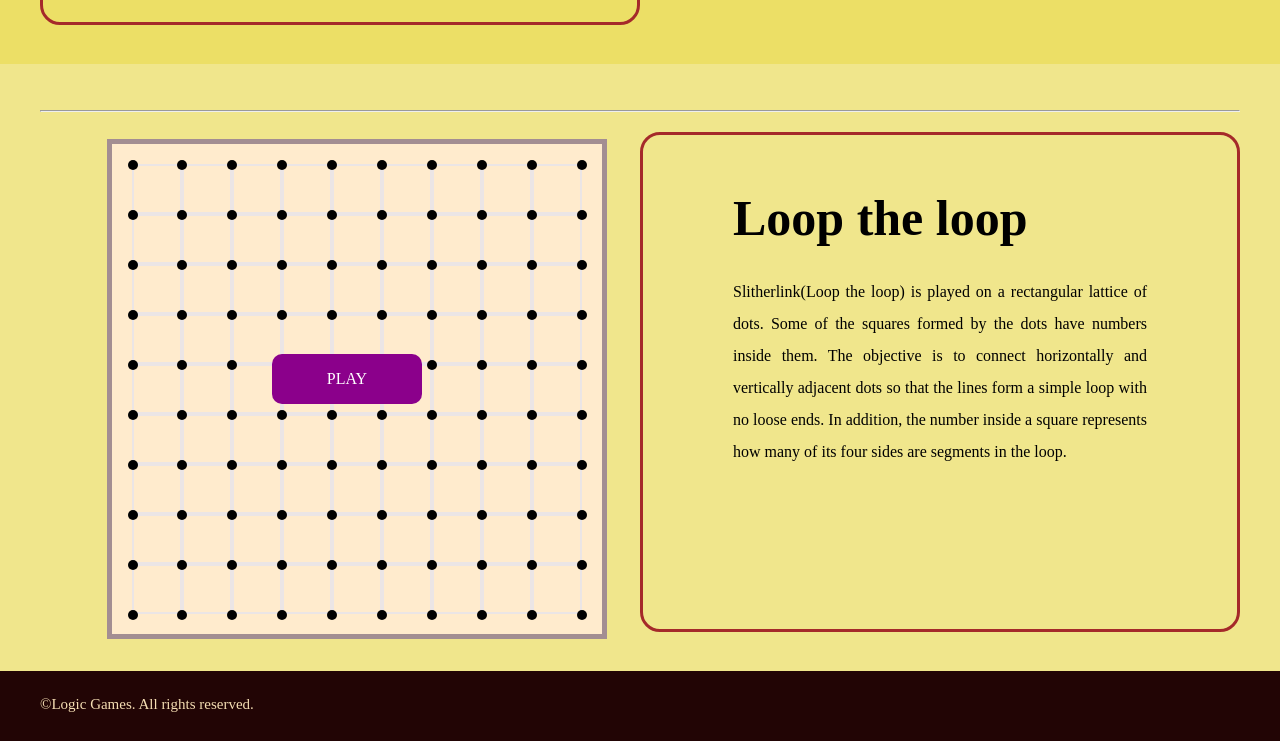
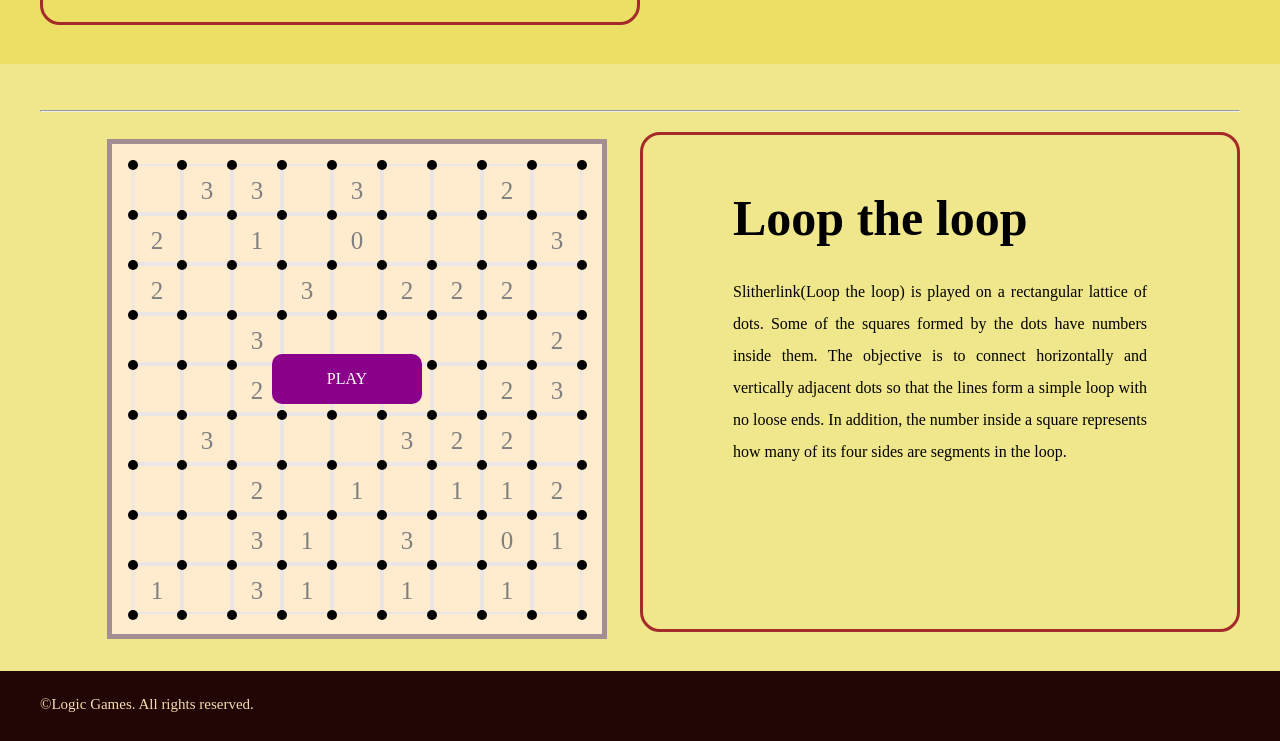
Before and after one commit to sanbal13/Logic-Games, a plain HTML site: page index.html in a window 1280 px wide. Shown: the part 1487-2228 px from the top of the page. Drawn offline with Linux system fonts and the light colour scheme.

Commit message:
Add initial values to the games

```diff
--- a/index.html
+++ b/index.html
@@ -274,13 +274,13 @@
 
                            <!-- Row-1 -->
                             <div class="col-1-9 border-top"></div>
+                            <div class="col-1-9 border-top">3</div>
+                            <div class="col-1-9 border-top">3</div>
+                            <div class="col-1-9 border-top"></div>
+                            <div class="col-1-9 border-top">3</div>
                             <div class="col-1-9 border-top"></div>
                             <div class="col-1-9 border-top"></div>
-                            <div class="col-1-9 border-top"></div>
-                            <div class="col-1-9 border-top"></div>
-                            <div class="col-1-9 border-top"></div>
-                            <div class="col-1-9 border-top"></div>
-                            <div class="col-1-9 border-top"></div>
+                            <div class="col-1-9 border-top">2</div>
                             <div class="col-1-9 border-top"></div>
                             <div class="dot dot-11"></div>
                             <div class="dot dot-12"></div>
@@ -294,15 +294,15 @@
                             <div class="dot dot-10"></div>
 
                             <!-- Row-2 -->
+                            <div class="col-1-9">2</div>
+                            <div class="col-1-9"></div>
+                            <div class="col-1-9">1</div>
+                            <div class="col-1-9"></div>
+                            <div class="col-1-9">0</div>
                             <div class="col-1-9"></div>
                             <div class="col-1-9"></div>
                             <div class="col-1-9"></div>
-                            <div class="col-1-9"></div>
-                            <div class="col-1-9"></div>
-                            <div class="col-1-9"></div>
-                            <div class="col-1-9"></div>
-                            <div class="col-1-9"></div>
-                            <div class="col-1-9"></div>
+                            <div class="col-1-9">3</div>
                             <div class="dot dot-21"></div>
                             <div class="dot dot-22"></div>
                             <div class="dot dot-23"></div>
@@ -315,14 +315,14 @@
                             <div class="dot dot-20"></div>
 
                             <!-- Row-3 -->
+                            <div class="col-1-9">2</div>
                             <div class="col-1-9"></div>
                             <div class="col-1-9"></div>
+                            <div class="col-1-9">3</div>
                             <div class="col-1-9"></div>
-                            <div class="col-1-9"></div>
-                            <div class="col-1-9"></div>
-                            <div class="col-1-9"></div>
-                            <div class="col-1-9"></div>
-                            <div class="col-1-9"></div>
+                            <div class="col-1-9">2</div>
+                            <div class="col-1-9">2</div>
+                            <div class="col-1-9">2</div>
                             <div class="col-1-9"></div>
                             <div class="dot dot-31"></div>
                             <div class="dot dot-32"></div>
@@ -338,13 +338,13 @@
                             <!-- Row-4 -->
                             <div class="col-1-9"></div>
                             <div class="col-1-9"></div>
+                            <div class="col-1-9">3</div>
                             <div class="col-1-9"></div>
                             <div class="col-1-9"></div>
                             <div class="col-1-9"></div>
                             <div class="col-1-9"></div>
                             <div class="col-1-9"></div>
-                            <div class="col-1-9"></div>
-                            <div class="col-1-9"></div>
+                            <div class="col-1-9">2</div>
                             <div class="dot dot-41"></div>
                             <div class="dot dot-42"></div>
                             <div class="dot dot-43"></div>
@@ -359,13 +359,13 @@
                             <!-- Row-5 -->
                             <div class="col-1-9"></div>
                             <div class="col-1-9"></div>
+                            <div class="col-1-9">2</div>
+                            <div class="col-1-9">3</div>
+                            <div class="col-1-9">1</div>
                             <div class="col-1-9"></div>
                             <div class="col-1-9"></div>
-                            <div class="col-1-9"></div>
-                            <div class="col-1-9"></div>
-                            <div class="col-1-9"></div>
-                            <div class="col-1-9"></div>
-                            <div class="col-1-9"></div>
+                            <div class="col-1-9">2</div>
+                            <div class="col-1-9">3</div>
                             <div class="dot dot-51"></div>
                             <div class="dot dot-52"></div>
                             <div class="dot dot-53"></div>
@@ -379,13 +379,13 @@
 
                             <!-- Row-6 -->
                             <div class="col-1-9"></div>
+                            <div class="col-1-9">3</div>
                             <div class="col-1-9"></div>
                             <div class="col-1-9"></div>
                             <div class="col-1-9"></div>
-                            <div class="col-1-9"></div>
-                            <div class="col-1-9"></div>
-                            <div class="col-1-9"></div>
-                            <div class="col-1-9"></div>
+                            <div class="col-1-9">3</div>
+                            <div class="col-1-9">2</div>
+                            <div class="col-1-9">2</div>
                             <div class="col-1-9"></div>
                             <div class="dot dot-61"></div>
                             <div class="dot dot-62"></div>
@@ -401,13 +401,13 @@
                             <!-- Row-7 -->
                             <div class="col-1-9"></div>
                             <div class="col-1-9"></div>
+                            <div class="col-1-9">2</div>
                             <div class="col-1-9"></div>
+                            <div class="col-1-9">1</div>
                             <div class="col-1-9"></div>
-                            <div class="col-1-9"></div>
-                            <div class="col-1-9"></div>
-                            <div class="col-1-9"></div>
-                            <div class="col-1-9"></div>
-                            <div class="col-1-9"></div>
+                            <div class="col-1-9">1</div>
+                            <div class="col-1-9">1</div>
+                            <div class="col-1-9">2</div>
                             <div class="dot dot-71"></div>
                             <div class="dot dot-72"></div>
                             <div class="dot dot-73"></div>
@@ -422,13 +422,13 @@
                             <!-- Row-8 -->
                             <div class="col-1-9"></div>
                             <div class="col-1-9"></div>
+                            <div class="col-1-9">3</div>
+                            <div class="col-1-9">1</div>
                             <div class="col-1-9"></div>
+                            <div class="col-1-9">3</div>
                             <div class="col-1-9"></div>
-                            <div class="col-1-9"></div>
-                            <div class="col-1-9"></div>
-                            <div class="col-1-9"></div>
-                            <div class="col-1-9"></div>
-                            <div class="col-1-9"></div>
+                            <div class="col-1-9">0</div>
+                            <div class="col-1-9">1</div>
                             <div class="dot dot-81"></div>
                             <div class="dot dot-82"></div>
                             <div class="dot dot-83"></div>
@@ -441,14 +441,14 @@
                             <div class="dot dot-80"></div>
 
                             <!-- Row-9 -->
+                            <div class="col-1-9 border-bottom">1</div>
                             <div class="col-1-9 border-bottom"></div>
+                            <div class="col-1-9 border-bottom">3</div>
+                            <div class="col-1-9 border-bottom">1</div>
                             <div class="col-1-9 border-bottom"></div>
+                            <div class="col-1-9 border-bottom">1</div>
                             <div class="col-1-9 border-bottom"></div>
-                            <div class="col-1-9 border-bottom"></div>
-                            <div class="col-1-9 border-bottom"></div>
-                            <div class="col-1-9 border-bottom"></div>
-                            <div class="col-1-9 border-bottom"></div>
-                            <div class="col-1-9 border-bottom"></div>
+                            <div class="col-1-9 border-bottom">1</div>
                             <div class="col-1-9 border-bottom"></div>
                             <div class="dot dot-91"></div>
                             <div class="dot dot-92"></div>
```
